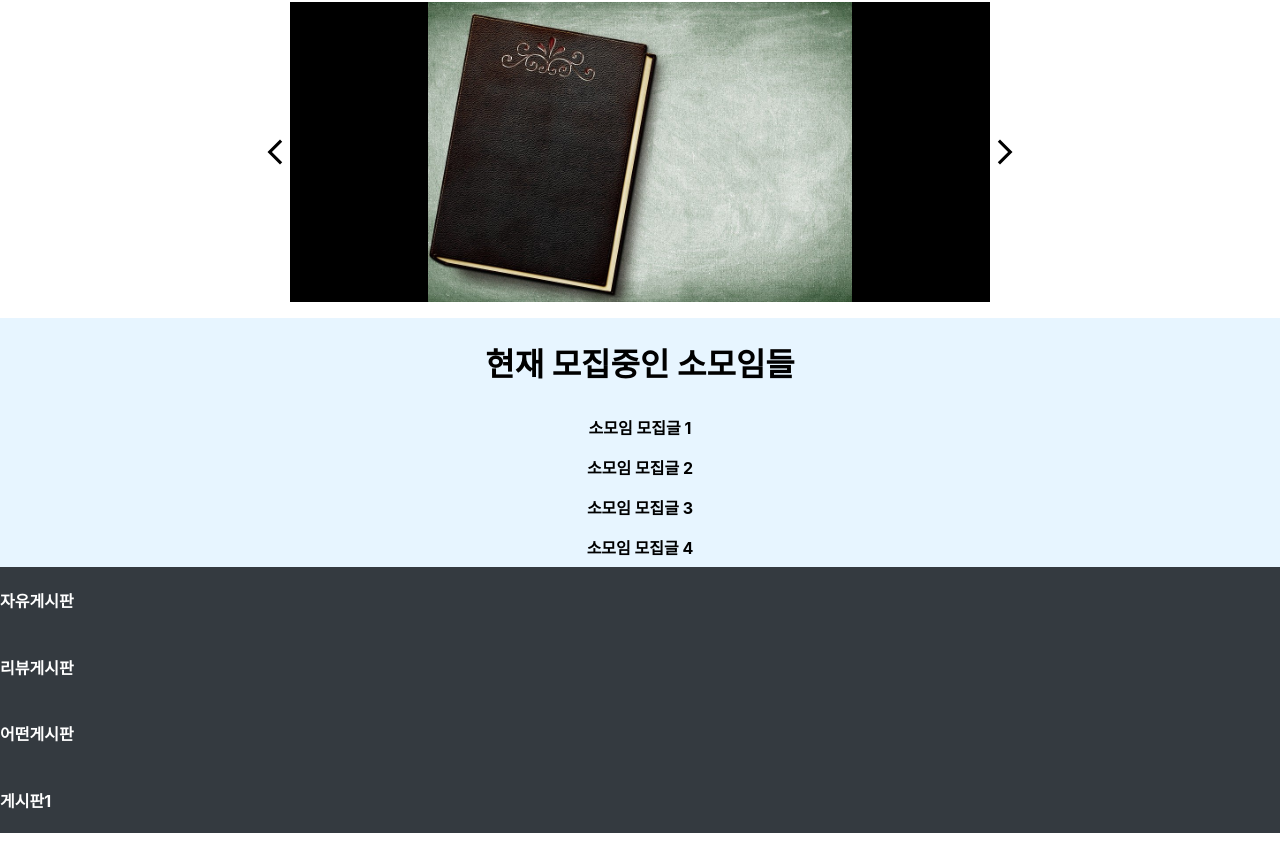
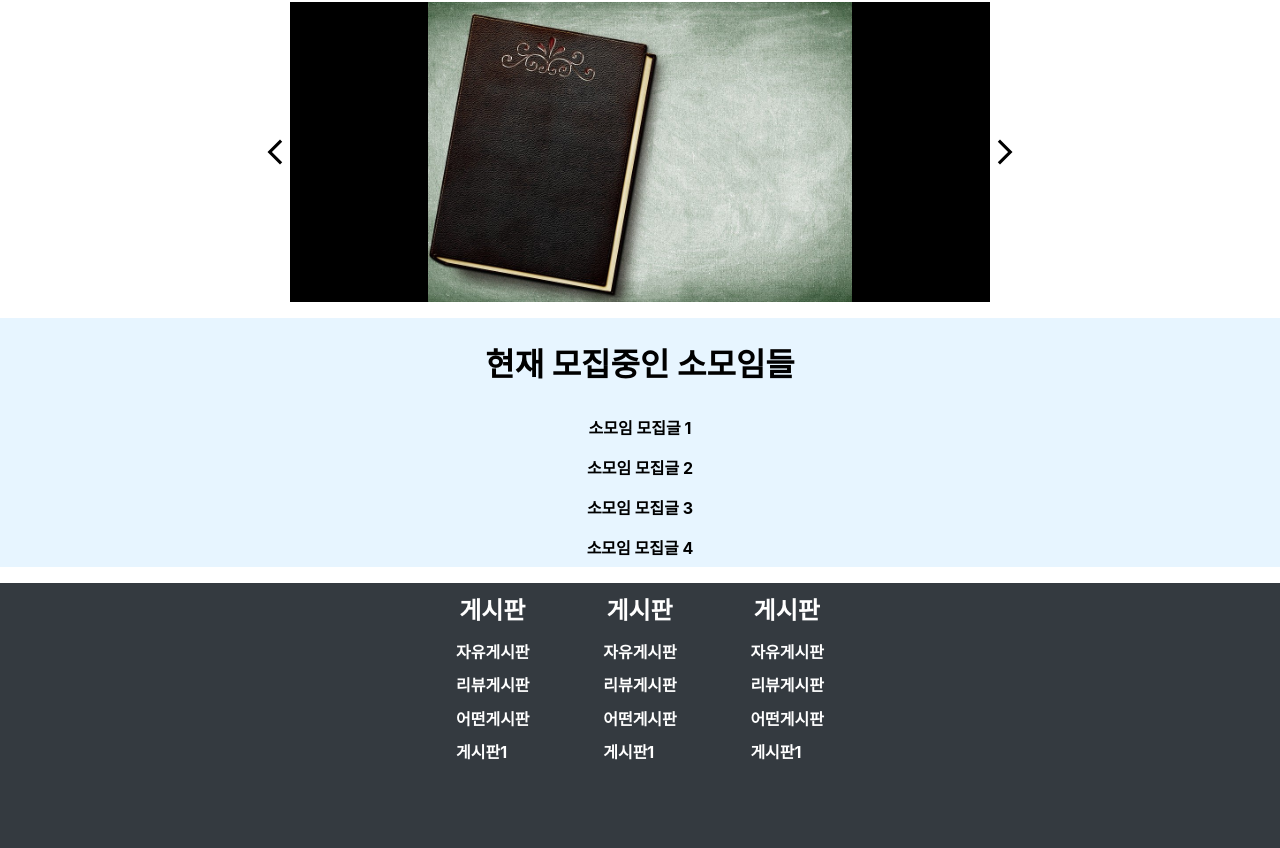
Before and after one commit to witch-factory/book-community, a React (Create React App) app in the folder client/: page / in a window 1280 px wide. Shown: the part 413-1261 px from the top of the page. Built offline with nearby package versions, Linux system fonts and the light colour scheme.

Commit message:
하단 메뉴 컴포넌트 간단히 작성

```diff
--- a/client/src/MainPage.js
+++ b/client/src/MainPage.js
@@ -32,17 +32,33 @@ const PageFooterContainer = styled.div`
   background: #343a40;
   color:white;
   display: flex;
+  flex-direction: row;
+  justify-content: center;
+  margin-top:1rem;
+  padding-bottom: 5rem;
 `;
 
 const SiteMapListContainer = styled.div`
   display: flex;
   flex-direction: column;
+  margin:0 1rem;
 `;
 
-function SiteMapList({ menuList }) {
+const SiteMapListTitle = styled.h2`
+  margin: 0.5rem;
+  font-size: 1.5rem;
+`;
+
+const SiteMapListItem = styled.h3`
+  margin:0.3rem;
+  font-size: 1rem;
+`;
+
+function SiteMapList({ title, menuList }) {
   return (
     <SiteMapListContainer>
-      {menuList.map((item) => <h4 key={item}>{item}</h4>)}
+      <SiteMapListTitle>{title}</SiteMapListTitle>
+      {menuList.map((item) => <SiteMapListItem key={item}>{item}</SiteMapListItem>)}
     </SiteMapListContainer>
   );
 }
@@ -51,7 +67,13 @@ function PageFooter() {
   return (
     <PageFooterContainer>
       <SiteMapListContainer>
-        <SiteMapList menuList={siteMenuList} />
+        <SiteMapList title="게시판" menuList={siteMenuList} />
+      </SiteMapListContainer>
+      <SiteMapListContainer>
+        <SiteMapList title="게시판" menuList={siteMenuList} />
+      </SiteMapListContainer>
+      <SiteMapListContainer>
+        <SiteMapList title="게시판" menuList={siteMenuList} />
       </SiteMapListContainer>
     </PageFooterContainer>
   );
```
